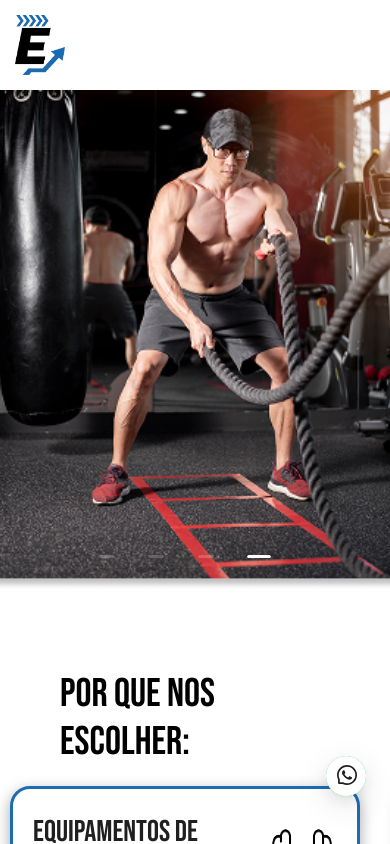
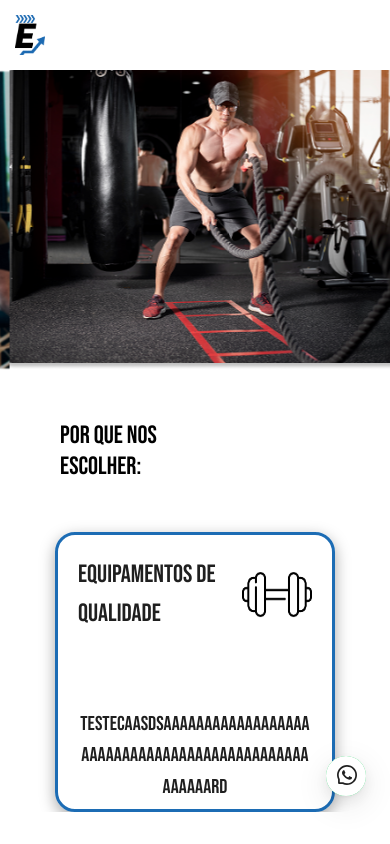
Before and after one commit to SamIamarino/Academia-Evolucao-Project, a React (Vite) app in the folder academia-evolucao/: page / in a window 390 px wide. Shown: the top 844 px of the page. Built offline with nearby package versions, Linux system fonts and the light colour scheme.

Commit message:
feat: responsividade testada e algumas mudanças

```diff
--- a/academia-evolucao/src/App.jsx
+++ b/academia-evolucao/src/App.jsx
@@ -19,7 +19,7 @@ const App = () => {
       <Header />
       <PhotoCarrousel photoArray={CARROUSEL_IMAGES}/>
       <AboutContainer />
-      <FloatButton tooltip={<div>Whatsapp</div>} href='https://wa.me/5538602440' icon={<WhatsAppOutlined />} style={{ backgroundColor: '#25D366'}}/>
+      <FloatButton  href='https://wa.me/5538602440' icon={<WhatsAppOutlined />} style={{ backgroundColor: '#25D366'}}/>
 
       <Footer />
     </>
--- a/academia-evolucao/src/components/aboutCard/AboutCard.css
+++ b/academia-evolucao/src/components/aboutCard/AboutCard.css
@@ -8,7 +8,6 @@
     justify-content: space-between;
     gap: 0;
     /* only for puposes of styling */
-    margin: 40px;
     box-shadow: rgba(0, 0, 0, 0.35) 0px 5px 15px;
 
 }
@@ -36,9 +35,22 @@
     font-size: 30px;
 }
 
-@media (max-width: 1300px) {
+@media( max-width: 750px){
+    .about-card-title{
+        font-size: 25px;
+    }
+    .about-card{
+        height: 280px;
+        width: 280px;
+
+        margin: auto;
+        margin-top: 50px;
+    }
+}
+
+/* @media (max-width: 1300px) {
    .about-card{
     margin: 10px;
    }
 
-}
+} */
--- a/academia-evolucao/src/components/aboutContainer/AboutContainer.css
+++ b/academia-evolucao/src/components/aboutContainer/AboutContainer.css
@@ -4,24 +4,24 @@
 }
 
 .about-title{
-    margin: 120px 150px 30px 300px;
+    margin: 120px 150px 50px 300px;
     font-size: 40px;
 }
 
 .about-card-container{
+    width: 100%;
     display: flex;
     justify-content: center;
     gap: 50px;
 }
 
-
-
+/*Tela desktop reduzida*/
 @media (max-width: 1300px) {
     .about-title{
-        margin: 120px 150px 30px 100px;
+        margin: 120px 150px 50px 100px;
     }
     .about-card-container{
-        width: 100%;
+
         gap:0px;
     }
     .about-card-container::-webkit-scrollbar{
@@ -29,29 +29,12 @@
     }
 }
 
-@media (max-width: 1100px) {
+
+/*Mobile Config*/
+@media (max-width: 750px) {
     .about-title{
-        margin: 120px 150px 30px 100px;
-    }
-    .about-card-container{
-        width: 100%;
-        gap:0px;
-        flex-direction: column;
-    }
-    .about-card-container::-webkit-scrollbar{
-        display: none;
+        margin: 50px 150px 0px 60px;
+        font-size: 25px;
+        width: 150px;
     }
 }
-
-@media (max-width: 750px) {
-    .about-title{
-        margin: 80px 150px 10px 60px;
-        font-size: 40px;
-    }
-
-
-
-    /* .about-card-container{
-      flex-direction: column;
-    } */
-}
--- a/academia-evolucao/src/components/aboutContainer/AboutContainer.jsx
+++ b/academia-evolucao/src/components/aboutContainer/AboutContainer.jsx
@@ -42,7 +42,7 @@ export default function AboutContainer(){
 
             window.addEventListener("resize", handleResize);
             return () => window.removeEventListener("resize", handleResize);
-        }, []);
+        }, [content]);
 
 
     return(
--- a/academia-evolucao/src/components/footer/Footer.jsx
+++ b/academia-evolucao/src/components/footer/Footer.jsx
@@ -16,13 +16,13 @@ export default function Footer(){
 
                 <div className='icon-container'>
                     {/* mudar pra svg para aplicar os estilos certos e isso tem que ser 'wrapped com um tag <a></a> */}
-                    <a href="">
+                    <a href="https://www.facebook.com/evolucaoitapira">
                         <img src={faceLogo} alt="face-icon" className='midia-icon'/>
                     </a>
-                    <a href="">
+                    <a href="https://www.instagram.com/evolucaoitapira/">
                         <img src={instaLogo} alt="insta-icon" className='midia-icon'/>
                     </a>
-                    <a href="">
+                    <a href="https://wa.me/5538602440">
                         <img src={whatsLogo} alt="whats-icon" className='midia-icon'/>
                     </a>
                 </div>
--- a/academia-evolucao/src/components/header/headerStyles.css
+++ b/academia-evolucao/src/components/header/headerStyles.css
@@ -38,11 +38,12 @@ a:hover{
 
 @media (max-width: 750px) {
     .logo{
-        width: 80px;
+        width: 60px;
+        height: 70px;
     }
 
     header{
-        height: 90px;
+        height: 70px;
     }
 
     ul{
--- a/academia-evolucao/src/components/photoCarrousel/PhotoCarrousel.css
+++ b/academia-evolucao/src/components/photoCarrousel/PhotoCarrousel.css
@@ -1,10 +1,8 @@
-.carrousel{
-    z-index: 0;
-}
+
 
 .carouselStyle{
     width: 100%;
-    height: 500px;
+    height: 400px;
 }
 
 .imageStyle{
@@ -15,12 +13,12 @@
 
 
 /* Makes the carrousel smaller */
-@media (max-width: 700px) {
+@media (max-width: 750px) {
     .carouselStyle{
-        height: 100px;
+        height: 80px;
     }
     .imageStyle{
-        height: 100px;
+        height: 300px;
     }
 
   }
--- a/academia-evolucao/src/components/photoCarrousel/PhotoCarrousel.jsx
+++ b/academia-evolucao/src/components/photoCarrousel/PhotoCarrousel.jsx
@@ -1,8 +1,9 @@
 import { React } from "react";
 import { Carousel } from 'antd';
+import { useState, useEffect } from "react";
 import './PhotoCarrousel.css'
 
-const carouselStyle = {
+const carouselStyleDesktop = {
   width: '100%',       // Full width
   height: '500px',   // Increase the height
 };
@@ -13,17 +14,38 @@ const imageStyle = {
   objectFit: 'cover', // E;nsures images scale properly
 };
 
+const carouselStyleMobile = {
+  width: '100%',       // Full width
+  height: '300px',   // Increase the height
+};
+
+
 export default function PhotoCarrousel({photoArray}){
+
+  const isMobile = window.innerWidth <= 750 ? true : false;
+
+  //É preciso que a DOM renderize novamente para ser trocada o icone.
+      const [carouselStyle, setCarouselStyle] = useState( isMobile ? carouselStyleMobile : carouselStyleDesktop);
+
+      useEffect(() => {
+
+          const handleResize = () => {
+            setCarouselStyle(isMobile ? carouselStyleMobile : carouselStyleDesktop);
+          };
+
+          window.addEventListener("resize", handleResize);
+          return () => window.removeEventListener("resize", handleResize);
+      }, [isMobile]);
 
   // Passar array como prop e dar um map dentro do carrousel.
 
     return(
       <div style={carouselStyle} className="carrousel">
-        <Carousel dotPosition='bottom' autoplay autoplaySpeed={1500} draggable>
+        <Carousel dotPosition='bottom' autoplay autoplaySpeed={1500} draggable dots={isMobile ? false : true}>
           {
             photoArray.map( (item) =>
             <div>
-              <img src={item.imageUrl} alt={item.description} style={imageStyle}/>
+              <img src={item.imageUrl} alt={item.description} className="imageStyle"/>
             </div>
             )
           }
```
Also changed, not shown: academia-evolucao/src/index.css (line endings or trailing spaces).
